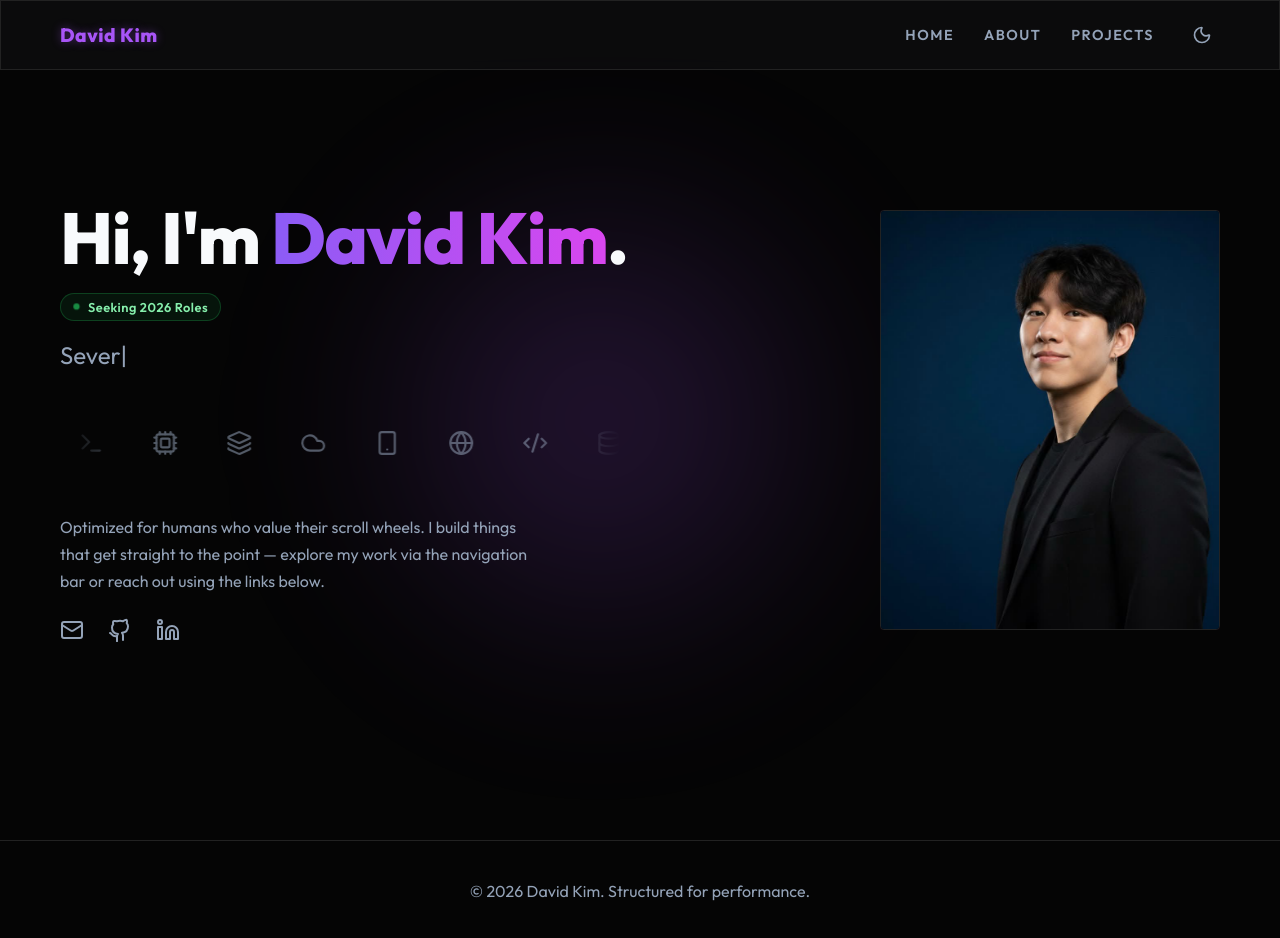
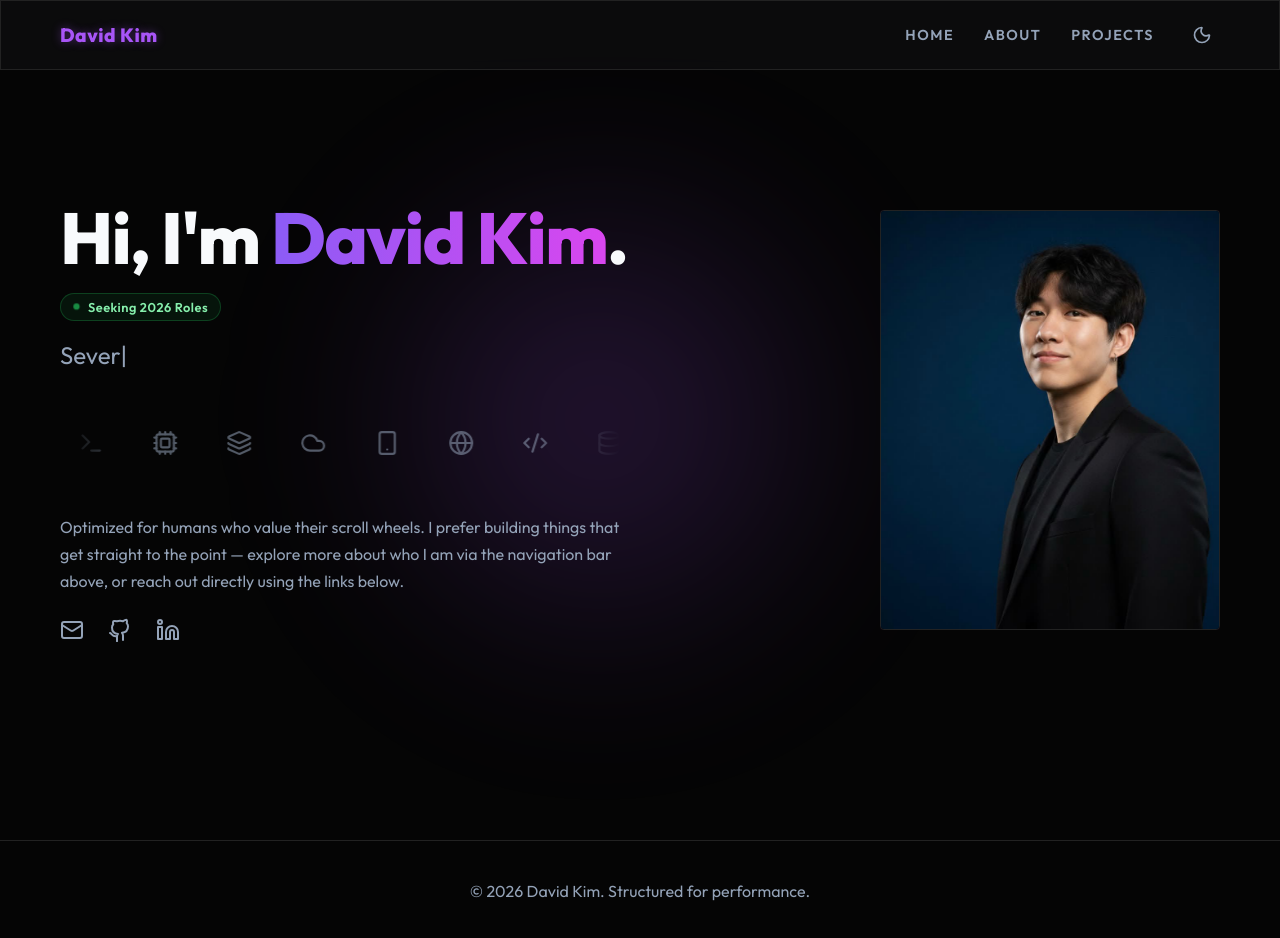
Before and after one commit to davidgskkim/portfolio-site, a React (Vite) app: page / in a window 1280 px wide. Shown: the top 938 px of the page. Built offline with nearby package versions, Linux system fonts and the light colour scheme.

Commit message:
fix: restore original text, widen contact-invite max-width to prevent spillover

```diff
--- a/src/pages/Home.css
+++ b/src/pages/Home.css
@@ -157,7 +157,7 @@
   color: var(--text-secondary);
   font-size: 1rem;
   line-height: 1.7;
-  max-width: 480px;
+  max-width: 560px;
 }
 
 .contact-links {
--- a/src/pages/Home.tsx
+++ b/src/pages/Home.tsx
@@ -68,7 +68,7 @@ export const Home = () => {
           {/* Contact + Nav Invite */}
           <div className="hero-contact-block">
             <p className="contact-invite">
-              Optimized for humans who value their scroll wheels. I build things that get straight to the point — explore my work via the navigation bar or reach out using the links below.
+              Optimized for humans who value their scroll wheels. I prefer building things that get straight to the point — explore more about who I am via the navigation bar above, or reach out directly using the links below.
             </p>
             <div className="contact-links">
               <a href="mailto:davidgsk.kim@gmail.com" className="contact-icon" title="Email">
```
